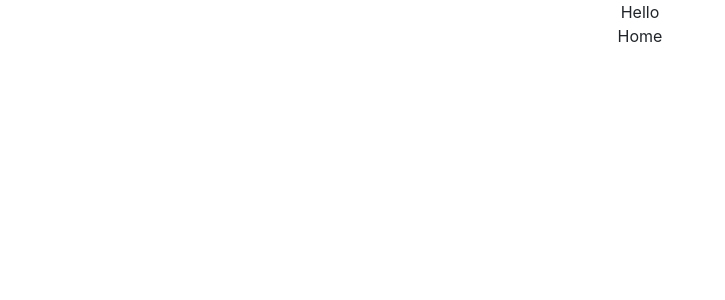
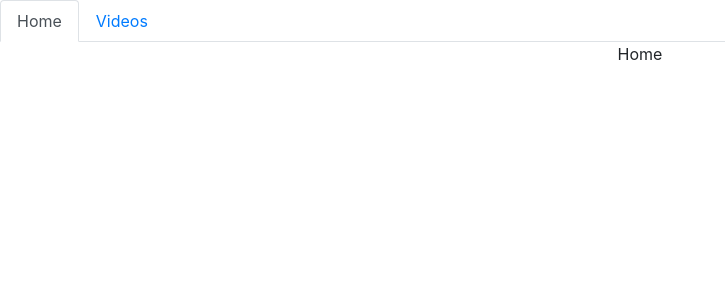
Before and after one commit to Clatrobe00/liachinese, a React (Create React App) app: page / in a window 1280 px wide. Shown: the top 300 px of the page, without its empty margins (0-725 px from the left). Built offline with nearby package versions, Linux system fonts and the light colour scheme.

Commit message:
add new navbar with multipage functionality

```diff
--- a/src/App.js
+++ b/src/App.js
@@ -11,14 +11,10 @@ function App() {
     <div className="App">
           <Router>
             < NavBar />
-            <Switch>
-              <Route path='/'>
-                <Home />
-              </Route>
-              <Route path='/videos'>
-                <Videos />
-              </Route>
-            </Switch>
+            <div>
+              <Route exact path='/' component={Home}/>
+              <Route exact path='/videos' component={Videos}/>
+            </div>
           </Router>
 
 
--- a/src/components/navbar.js
+++ b/src/components/navbar.js
@@ -1,5 +1,5 @@
 import React, { useState } from 'react';
-import { Link } from 'react-router-dom';
+import { Link, useLocation } from 'react-router-dom';
 
 // function NavBarPractice () {
 //     const [click, setClick] =  useState(false);
@@ -41,8 +41,22 @@ import { Link } from 'react-router-dom';
 // }
 
 function NavBar () {
+    const location = useLocation()
+
     return (
-        <div>Hello</div>
+        <ul className="nav nav-tabs">
+        <li className="nav-item">
+          <Link to="/" className={location.pathname === "/" ? "nav-link active" : "nav-link"}>
+            Home
+          </Link>
+        </li>
+        <li className="nav-item">
+          <Link to="/videos" className={location.pathname === "/videos" ? "nav-link active" : "nav-link"}
+          >
+            Videos
+          </Link>
+        </li>
+      </ul>
     )
 }
 
```
